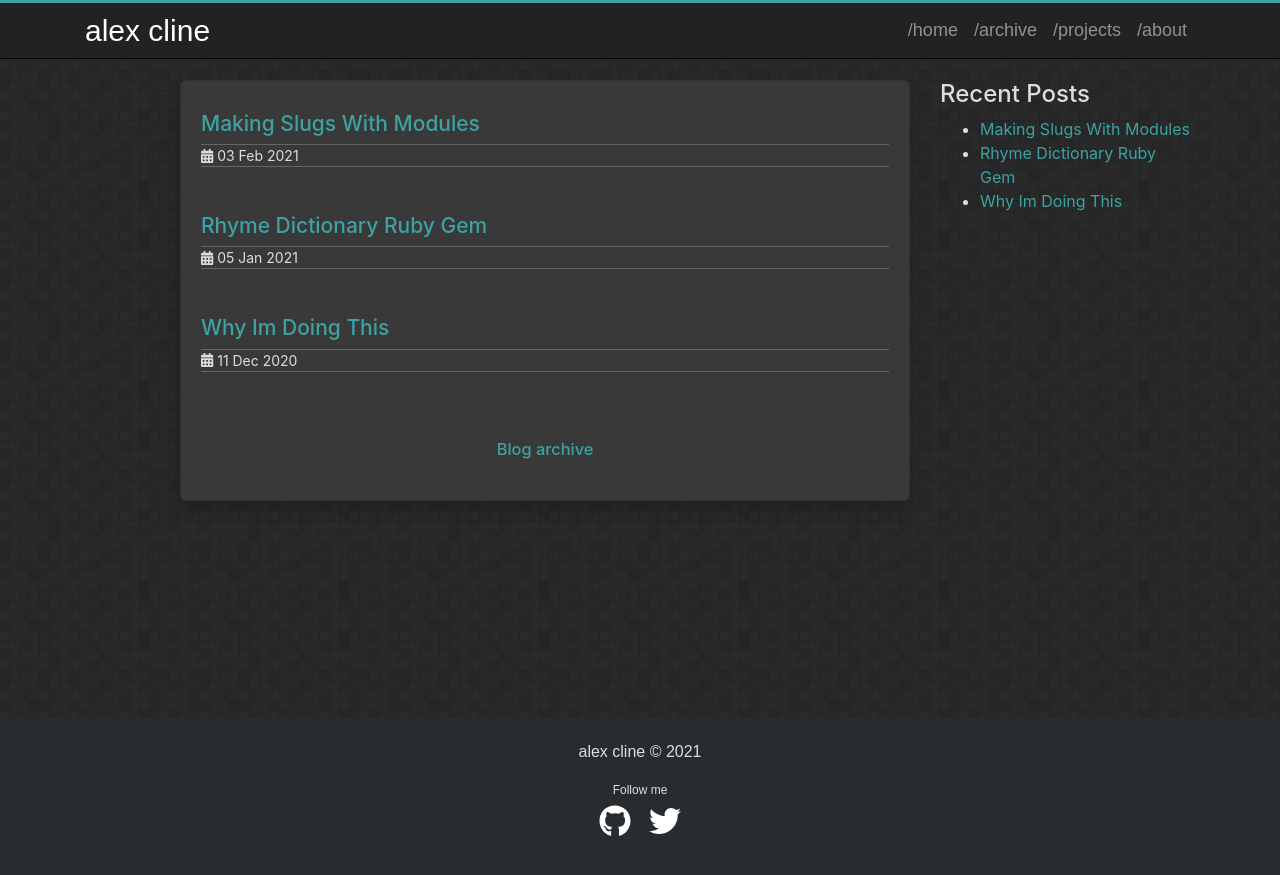
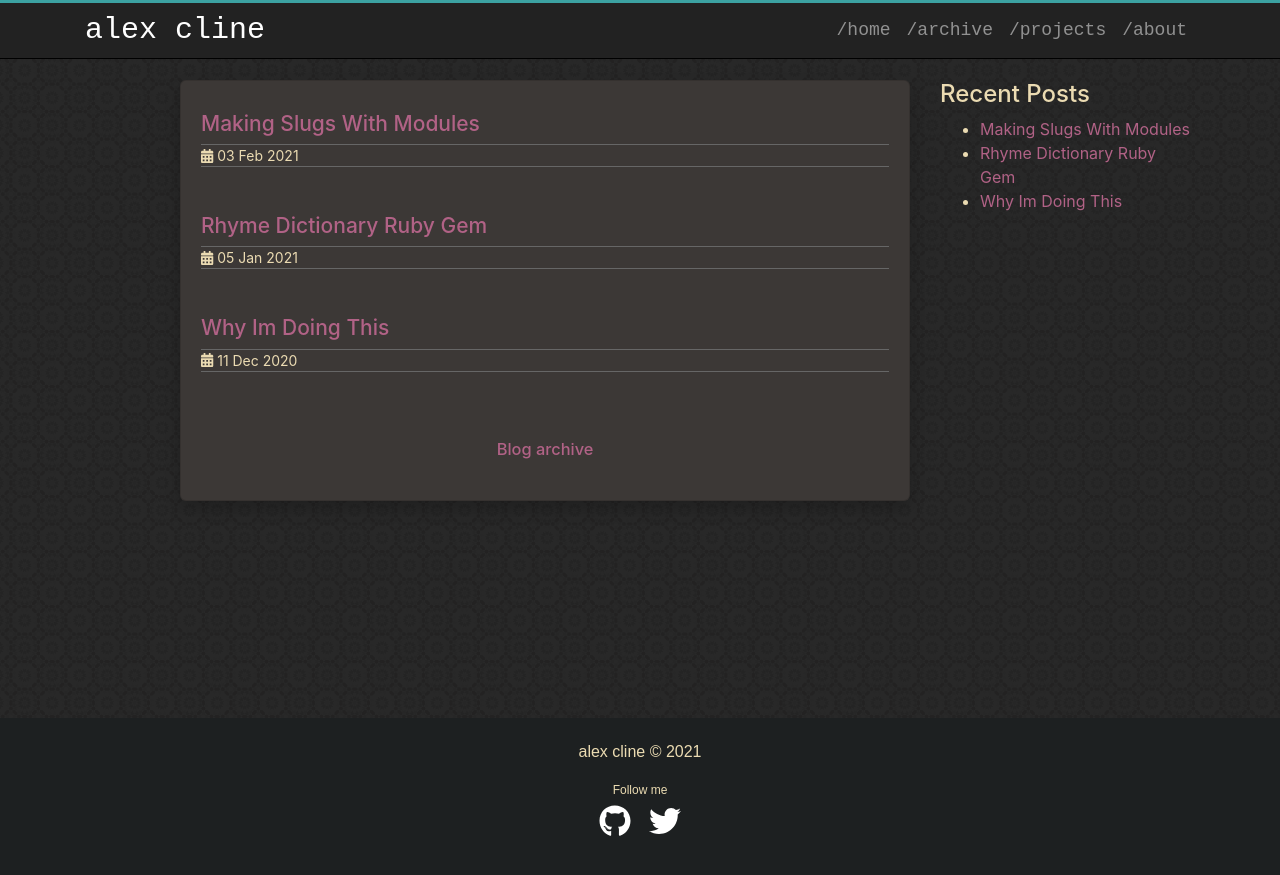
Before and after one commit to revarcline/revarcline.github.io, a Jekyll site: the page built from index.md, in a window 1280 px wide. Shown: the top 875 px of the page. Built offline with Jekyll 4.4.1, drawn with Linux system fonts in a browser that asks for light colours.

Commit message:
new background

```diff
--- a/assets/css/theme.scss
+++ b/assets/css/theme.scss
@@ -17,21 +17,22 @@
 //********************************************************
 
 // Several accent colors, choose one or create your own!
-$accent-color: #3CA2A2;    // original =)
+//$accent-color: #3CA2A2;    // original =)
 //$accent-color: #C38FD6;  // velvet
 //$accent-color: #8FD6B3;  // greenish
 //$accent-color: #35B4DE;  // bluish
 //$accent-color: #D2E354;  // yellowish
 //$accent-color: #52B54B;  // green
+$accent-color: #b16286; // gruvbox purple
 
-$font-color: #dddddd;
-$background-color: #292929;
-$post-panel-color: #39393a;
-$footer-background-color: #292c2f;
+$font-color: #ebdbb2;
+$background-color: #282828;
+$post-panel-color: #3c3836;
+$footer-background-color: #1d2021;
 $note-color: #87CEFA;
 $warning-color: #ffff00;
 // use this or pick any from /css/pics/background folder or from transparenttextures.com
-$background-pattern: 'random-grey-variations.png';
+$background-pattern: 'arabesque.png';
 
 //********************************************************
 //                  Common styles
@@ -239,7 +240,7 @@ nav {
   background-color: #222;
   border-color: #080808;
   font-size: 18px;
-  font-family: "Ubuntu", sans-serif;
+  font-family: monospace;
   padding: 0 10px !important;
   border-top: 3px #3CA2A2 solid;
   border-bottom: 1px #000000 solid;
```
Also changed, not shown: assets/css/pics/background/arabesque.png (added).
